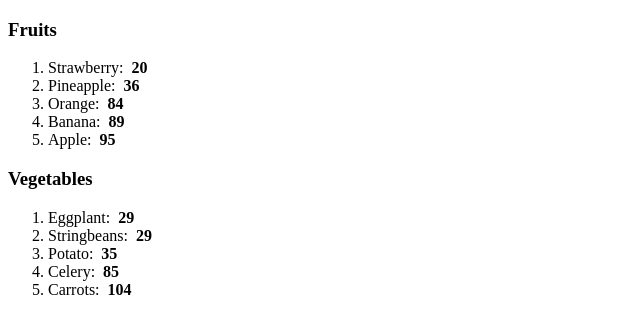
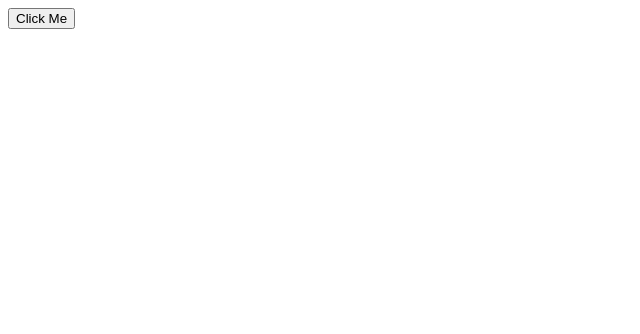
Before and after one commit to gippo05/REACT-projects, a React (Vite) app in the folder my-react-app/: page / in a window 1280 px wide. Shown: the top 334 px of the page, without its empty margins (0-640 px from the left). Built offline with nearby package versions, Linux system fonts and the light colour scheme.

Commit message:
learning react

```diff
--- a/my-react-app/src/App.jsx
+++ b/my-react-app/src/App.jsx
@@ -1,25 +1,14 @@
-import Items from "./Fruits.jsx";
+import Button from './Button.jsx'
 
 function App(){
 
-  const fruits =  [{id: 1, name: "Apple", calories: 95},
-                     {id: 2, name: "Orange", calories: 84},
-                     {id: 3, name: "Banana", calories: 89},
-                     {id: 4, name: "Pineapple", calories: 36},
-                     {id: 5, name: "Strawberry", calories: 20}];
 
-  const vegetables =  [{id: 6, name: "Celery", calories: 85},
-                     {id: 7, name: "Carrots", calories: 104},
-                     {id: 8, name: "Eggplant", calories: 29},
-                     {id: 9, name: "Potato", calories: 35},
-                     {id: 10, name: "Stringbeans", calories: 29}];
 
 
 
   return(
     <>
-      <Items items = {fruits} category = "Fruits"/>
-      <Items items = {vegetables} category = "Vegetables"/>
+      <Button />
     </>
 
   );
--- /dev/null
+++ b/my-react-app/src/Button.jsx
@@ -0,0 +1,26 @@
+
+
+function Button(){
+
+    let count = 0;
+
+    const handleClick = () =>{
+        if (count < 3){
+            count++;
+            console.log(`You clicked me ${count} time/s!`);
+        }
+        else{
+            console.log("Stop fucking clicking me!");
+        }
+    }
+
+    const handleClick2 = (name) =>{
+        console.log(`${name} stop clicking me!`)
+    }
+
+    return(
+        <button onClick={() => handleClick2("Gian")}>Click Me</button>
+    );
+}
+
+export default Button
```
